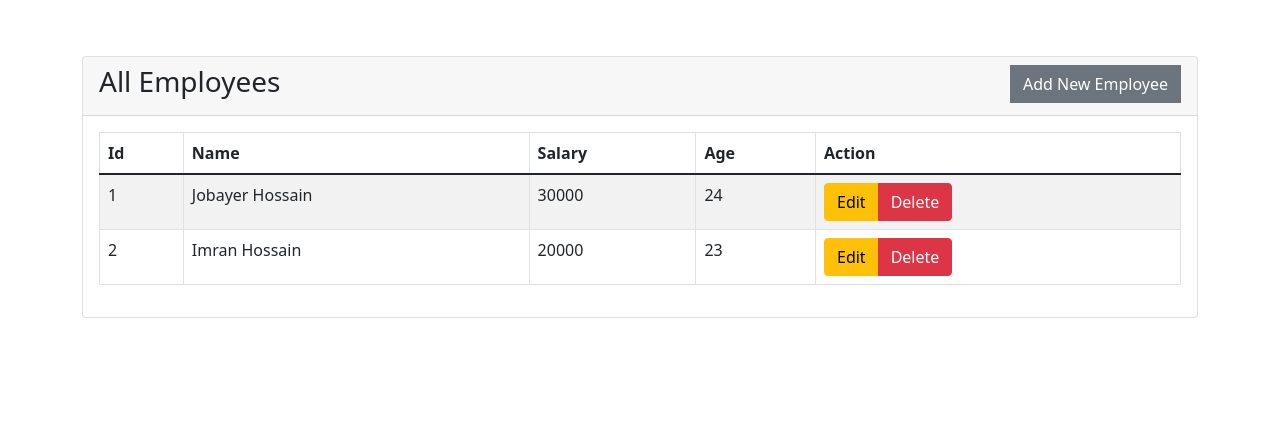
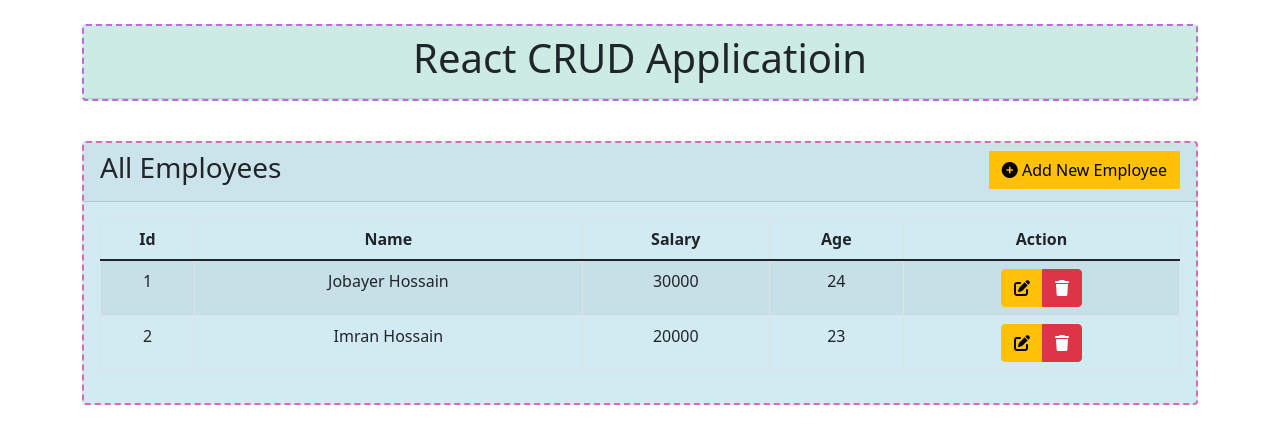
Before and after one commit to jobayer637/react-crud-app, a React (Create React App) app: page / in a window 1280 px wide. Shown: the top 444 px of the page. Built offline with nearby package versions, Linux system fonts and the light colour scheme.

Commit message:
background color

```diff
--- a/public/index.html
+++ b/public/index.html
@@ -15,6 +15,7 @@
       user's mobile device or desktop. See https://developers.google.com/web/fundamentals/web-app-manifest/
     -->
     <link rel="manifest" href="%PUBLIC_URL%/manifest.json" />
+    <script src="https://kit.fontawesome.com/52414c8bb5.js"></script>
     <!--
       Notice the use of %PUBLIC_URL% in the tags above.
       It will be replaced with the URL of the `public` folder during the build.
--- a/src/App.js
+++ b/src/App.js
@@ -4,7 +4,7 @@ import Crud from './component/Crud';
 
 function App() {
   return (
-    <div className="container my-4">
+    <div className="container my-4 App">
         <Crud />
     </div>
   );
--- a/src/component/Crud.jsx
+++ b/src/component/Crud.jsx
@@ -2,7 +2,7 @@ import React, { Component } from 'react'
 import { demoEmployee } from './Employee'
 import ManageForm from './ManageForm'
 import {
-    Table, Button, ButtonGroup, Card, Modal
+    Table, Button, ButtonGroup, Card, Modal, Badge
 } from 'react-bootstrap'
 import Toaster from './Toaster'
 
@@ -24,13 +24,27 @@ export class Crud extends Component {
             type: '',
             message: ''
         },
-        isUpdate: false
+        isUpdate: false,
+        randomColor: {
+            r: '10', g: '100', b: '200'
+        }
     }
 
     componentDidMount = () => {
         this.setState({
             employee: demoEmployee
         })
+
+        setInterval(() => {
+            let r = Math.floor(Math.random() * 255) + 1;
+            let g = Math.floor(Math.random() * 255) + 1;
+            let b = Math.floor(Math.random() * 255) + 1;
+            this.setState({
+                randomColor: {r,g,b}
+            })
+        },5000)
+
+        console.log('hello')
     }
 
     handleInput = (event) => {
@@ -133,8 +147,12 @@ export class Crud extends Component {
     }
 
     render() {
+        const {r, g, b} = this.state.randomColor
         return (
             <div>
+                <div className="card my-2" style={{backgroundColor: `rgb(${r},${b},${g},0.3)`, border: `2px dashed rgb(${g},${r},${b},1)`}}>
+                    <div className="card-header"><h1>React CRUD Applicatioin</h1></div>
+                </div>
                 {this.state.success
                     ? <Toaster
                         show={this.state.toaster.show}
@@ -143,14 +161,14 @@ export class Crud extends Component {
                         handleToaster={this.handleToaster}
                     />
                     : ''}
-                <Card>
+                <Card style={{backgroundColor: `rgb(${r},${g},${b},0.3)`, border: `2px dashed rgb(${b},${r},${g},1)`}}>
                     <Card.Header>
                         <div className="d-flex justify-content-between">
                             <div>
                                 <h3>All Employees</h3>
                             </div>
                             <div>
-                                <Button onClick={this.handleModal} className="rounded-0 btn-secondary">Add New Employee</Button>
+                                <Button onClick={this.handleModal} className="rounded-0 btn-warning"><i class="fas fa-plus-circle"></i> Add New Employee</Button>
                             </div>
                         </div>
                     </Card.Header>
@@ -174,8 +192,8 @@ export class Crud extends Component {
                                         <td>{emp.age}</td>
                                         <td>
                                             <ButtonGroup className="">
-                                                <Button onClick={() => this.handleEdit(emp.id)} variant="warning">Edit</Button>
-                                                <Button onClick={() => this.handleDelete(emp.id)} variant="danger">Delete</Button>
+                                                <Button onClick={() => this.handleEdit(emp.id)} variant="warning"><i class="fas fa-edit"></i></Button>
+                                                <Button onClick={() => this.handleDelete(emp.id)} variant="danger"><i class="fas fa-trash"></i></Button>
                                             </ButtonGroup>
                                             <br />
                                         </td>
```
